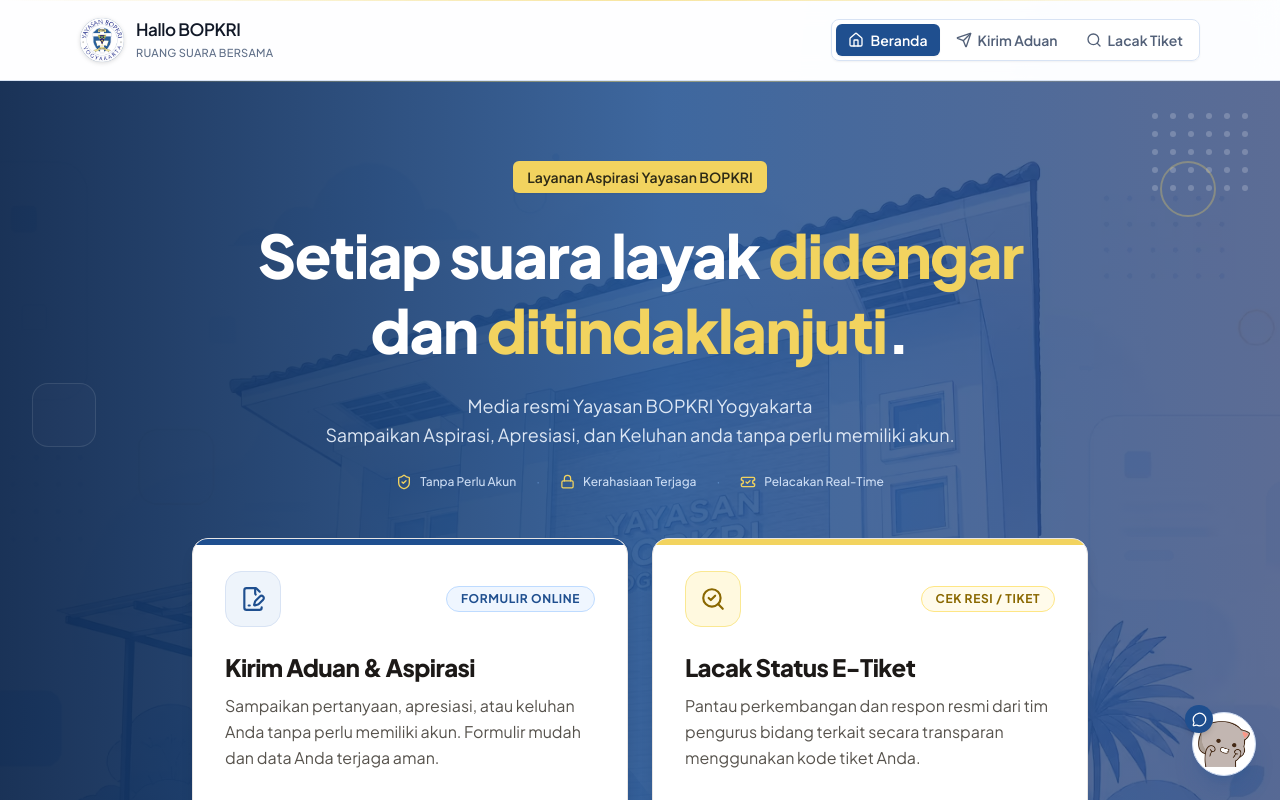
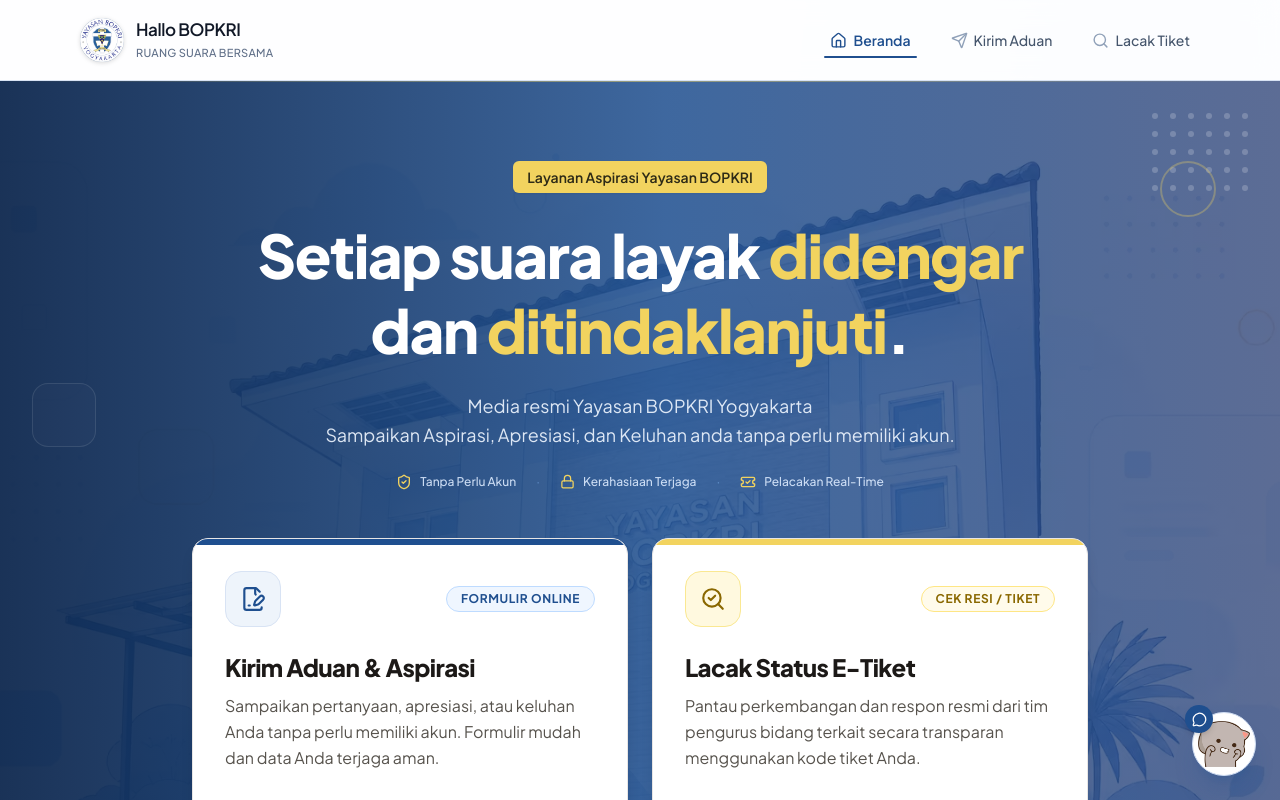
Before and after one commit to donyputraperkasa/hallo-bopkri-fe, a Next.js app: page / in a window 1280 px wide. Shown: the top 800 px of the page. Built offline with nearby package versions, Linux system fonts and the light colour scheme; no server answers.

Commit message:
refactor: update public navigation styling and remove sticky header positioning

```diff
--- a/components/layout/public-nav.tsx
+++ b/components/layout/public-nav.tsx
@@ -14,7 +14,7 @@
   const pathname = usePathname();
 
   return (
-    <nav className="flex items-center gap-1 rounded-lg border border-[#d8e3f4] bg-white/80 p-1 shadow-xs backdrop-blur-md">
+    <nav className="flex items-center gap-1.5 sm:gap-5">
       {links.map(([label, href, Icon]) => {
         const active = pathname === href;
         return (
@@ -22,14 +22,30 @@
             key={href}
             href={href}
             aria-label={label}
-            className={`flex items-center gap-1.5 rounded-md px-3 py-1.5 text-xs sm:text-sm font-semibold transition-all duration-200 active:scale-95 ${
+            className={`group relative flex items-center gap-1.5 px-2.5 py-2 text-xs sm:text-sm transition-all duration-200 ${
               active
-                ? "bg-[#1f4f8f] text-white shadow-xs"
-                : "text-[#526078] hover:bg-[#eef3fb] hover:text-[#1f4f8f]"
+                ? "font-semibold text-[#1f4f8f]"
+                : "font-medium text-slate-600 hover:text-[#1f4f8f]"
             }`}
           >
-            <Icon size={16} />
+            <Icon
+              size={17}
+              className={`transition-colors duration-200 ${
+                active
+                  ? "text-[#1f4f8f]"
+                  : "text-slate-400 group-hover:text-[#1f4f8f]"
+              }`}
+            />
             <span className="hidden sm:inline">{label}</span>
+
+            {/* Indikator garis bawah aktif & hover */}
+            <span
+              className={`absolute bottom-0 left-1 right-1 h-0.5 rounded-full transition-all duration-300 ${
+                active
+                  ? "bg-[#1f4f8f] opacity-100 scale-x-100"
+                  : "bg-[#1f4f8f] opacity-0 scale-x-0 group-hover:opacity-35 group-hover:scale-x-75"
+              }`}
+            />
           </Link>
         );
       })}
--- a/components/layout/site-header.tsx
+++ b/components/layout/site-header.tsx
@@ -3,8 +3,8 @@
 
 export function SiteHeader() {
   return (
-    <header className="sticky top-0 z-30 border-b border-[#d8e3f4] bg-white/90 backdrop-blur-md">
-      <span className="absolute inset-x-0 top-0 h-px bg-gradient-to-r from-transparent via-[#f2d35f]/60 to-transparent" />
+    <header className="z-30 border-b border-[#d8e3f4] bg-white/90 backdrop-blur-md">
+      <span className="inset-x-0 top-0 h-px bg-gradient-to-r from-transparent via-[#f2d35f]/60 to-transparent" />
       <div className="container flex min-h-20 items-center justify-between gap-4 py-3">
         <Brand />
         <PublicNav />
```
